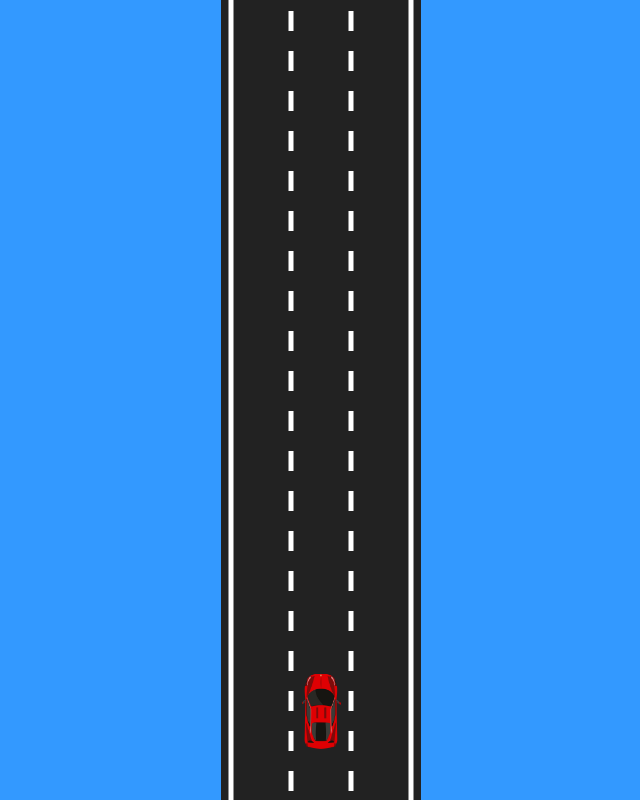
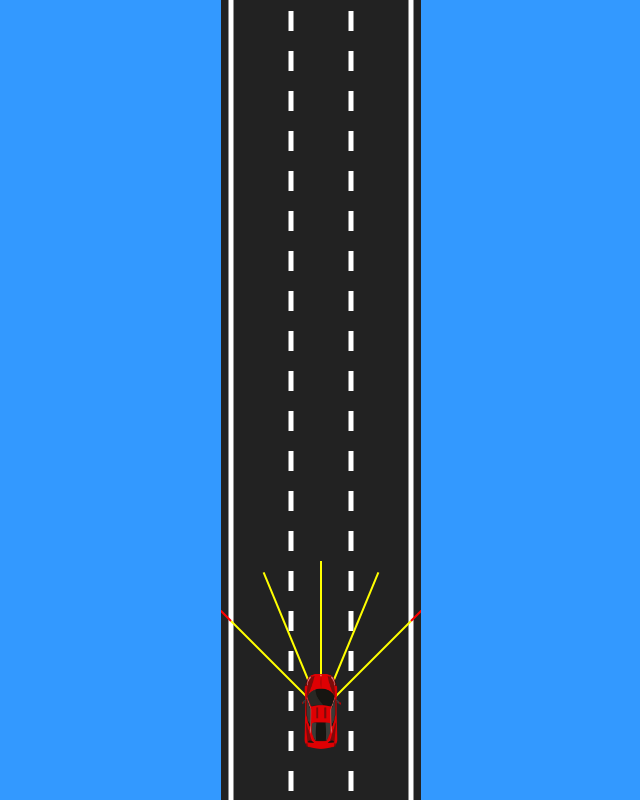
Before and after one commit to fauzan-radji/self-driving-car, a plain HTML site: page index.html in a window 1280 px wide. Shown: the whole page, without its empty margins (319-959 px from the left). Drawn offline with Linux system fonts and the light colour scheme.

Commit message:
Artificial sensors.

```diff
--- a/index.html
+++ b/index.html
@@ -10,6 +10,8 @@
     <script src="js/utils.js"></script>
 
     <script src="js/vector.js"></script>
+    <script src="js/segment.js"></script>
+    <script src="js/sensor.js"></script>
     <script src="js/control.js"></script>
     <script src="js/road.js"></script>
     <script src="js/car.js"></script>
--- a/js/car.js
+++ b/js/car.js
@@ -4,9 +4,8 @@ class Car {
   #acceleration;
   #friction;
 
-  constructor({ position, canvas }) {
+  constructor(position) {
     this.position = position;
-    this.canvas = canvas;
 
     this.img = new Image();
     const { src, width } = Car.randomCar;
@@ -14,17 +13,20 @@ class Car {
     this.width = width;
     this.height = 75;
 
-    this.control = new Control();
-    this.#maxSpeed = 10;
+    this.#maxSpeed = 5;
     this.#acceleration = 0.1;
     this.#friction = 0.05;
 
     this.speed = 0;
     this.angle = 0;
+
+    this.control = new Control();
+    this.sensor = new Sensor(this);
   }
 
-  update() {
+  update(roadBorders) {
     this.#move();
+    this.sensor.update(roadBorders);
   }
 
   #move() {
@@ -50,11 +52,13 @@ class Car {
     this.position.y -= Math.cos(radian) * this.speed;
   }
 
-  draw() {
-    this.canvas.save().translate(this.position).rotate(-this.angle);
+  draw(canvas) {
+    this.sensor.draw(canvas);
+
+    canvas.save().translate(this.position).rotate(-this.angle);
 
     if (this.img.complete) {
-      this.canvas.drawImage(
+      canvas.drawImage(
         this.img,
         {
           x: -this.width / 2,
@@ -64,7 +68,7 @@ class Car {
         this.height
       );
     } else {
-      this.canvas
+      canvas
         .beginPath()
         .rect(
           {
@@ -77,7 +81,7 @@ class Car {
         .fill();
     }
 
-    this.canvas.restore();
+    canvas.restore();
   }
 
   set speed(speed) {
--- a/js/road.js
+++ b/js/road.js
@@ -7,17 +7,17 @@ class Road {
     this.left = x - width / 2;
     this.right = x + width / 2;
 
-    const infinity = 10000;
+    const infinity = 100000;
     this.top = -infinity;
-    this.bottom = infinity / 2;
+    this.bottom = canvas.height;
 
     const topLeft = new Vector(this.left, this.top);
     const topRight = new Vector(this.right, this.top);
     const bottomLeft = new Vector(this.left, this.bottom);
     const bottomRight = new Vector(this.right, this.bottom);
     this.borders = [
-      [topLeft, bottomLeft],
-      [topRight, bottomRight],
+      new Segment(topLeft, bottomLeft),
+      new Segment(topRight, bottomRight),
     ];
   }
 
@@ -30,8 +30,9 @@ class Road {
     );
   }
 
-  draw() {
+  draw(canvas) {
     canvas.lineWidth = 5;
+    canvas.strokeStyle = "#fff";
     canvas.beginPath();
     for (let i = 1; i < this.laneCount; i++) {
       const x = lerp(this.left, this.right, i / this.laneCount);
@@ -50,7 +51,7 @@ class Road {
     canvas.stroke({ dash: [20, 20] });
 
     canvas.beginPath();
-    for (const border of this.borders) canvas.line(border[0], border[1]);
+    for (const border of this.borders) canvas.line(border.start, border.end);
     canvas.stroke({ dash: [] });
   }
 }
--- a/js/script.js
+++ b/js/script.js
@@ -5,16 +5,13 @@ const canvas = new Canvas({
 });
 
 const road = new Road(canvas.center.x, canvas.width - 20);
-const car = new Car({
-  position: new Vector(road.getLaneCenter(1), 100),
-  canvas,
-});
+const car = new Car(new Vector(road.getLaneCenter(1), canvas.height - 100));
 
 // Rendering
 animate();
 
 function animate() {
-  car.update();
+  car.update(road.borders);
 
   canvas.clear();
 
@@ -22,8 +19,8 @@ function animate() {
     x: 0,
     y: -car.position.y + canvas.height - car.width - 50,
   });
-  road.draw();
-  car.draw();
+  road.draw(canvas);
+  car.draw(canvas);
 
   canvas.restore();
   requestAnimationFrame(animate);
--- /dev/null
+++ b/js/segment.js
@@ -0,0 +1,30 @@
+class Segment {
+  constructor(start, end) {
+    this.start = start;
+    this.end = end;
+  }
+
+  getIntersection(other) {
+    const tTop =
+      (other.end.x - other.start.x) * (this.start.y - other.start.y) -
+      (other.end.y - other.start.y) * (this.start.x - other.start.x);
+    const uTop =
+      (other.start.y - this.start.y) * (this.start.x - this.end.x) -
+      (other.start.x - this.start.x) * (this.start.y - this.end.y);
+    const bottom =
+      (other.end.y - other.start.y) * (this.end.x - this.start.x) -
+      (other.end.x - other.start.x) * (this.end.y - this.start.y);
+
+    if (bottom === 0) return null;
+
+    const t = tTop / bottom;
+    const u = uTop / bottom;
+    if (t >= 0 && t <= 1 && u >= 0 && u <= 1) {
+      return {
+        x: lerp(this.start.x, this.end.x, t),
+        y: lerp(this.start.y, this.end.y, t),
+        offset: t,
+      };
+    }
+  }
+}
--- /dev/null
+++ b/js/sensor.js
@@ -0,0 +1,75 @@
+class Sensor {
+  constructor(car) {
+    this.car = car;
+    this.rayCount = 5;
+    this.rayLength = 150;
+    this.raySpread = 90; // degrees
+
+    this.rays = [];
+    this.readings = [];
+  }
+
+  update(roadBorders) {
+    this.#castRays();
+    this.readings = [];
+    for (const ray of this.rays) {
+      this.readings.push(this.#getReading(ray, roadBorders));
+    }
+  }
+
+  #getReading(ray, roadBorders) {
+    let touches = [];
+    for (const border of roadBorders) {
+      const touch = ray.getIntersection(border);
+
+      if (touch) touches.push(touch);
+    }
+
+    if (touches.length === 0) {
+      return null;
+    } else {
+      const offsets = touches.map((touch) => touch.offset);
+      const minOffset = Math.min(...offsets);
+      return touches.find((touch) => touch.offset === minOffset);
+    }
+  }
+
+  #castRays() {
+    this.rays = [];
+
+    for (let i = 0; i < this.rayCount; i++) {
+      const rayAngle =
+        lerp(
+          this.raySpread / 2,
+          -this.raySpread / 2,
+          this.rayCount === 1 ? 0.5 : i / (this.rayCount - 1)
+        ) + this.car.angle;
+
+      const radian = (rayAngle * Math.PI) / 180;
+
+      const start = this.car.position;
+      const { x, y } = this.car.position;
+      const end = new Vector(
+        x - Math.sin(radian) * this.rayLength,
+        y - Math.cos(radian) * this.rayLength
+      );
+
+      this.rays.push(new Segment(start, end));
+    }
+  }
+
+  draw(canvas) {
+    for (let i = 0; i < this.rays.length; i++) {
+      const ray = this.rays[i];
+      let end = ray.end;
+      if (this.readings[i]) end = this.readings[i];
+
+      canvas.beginPath().line(ray.start, end).stroke({
+        color: "#ff0",
+        width: 2,
+      });
+
+      canvas.beginPath().line(ray.end, end).stroke({ color: "#f00" });
+    }
+  }
+}
```
